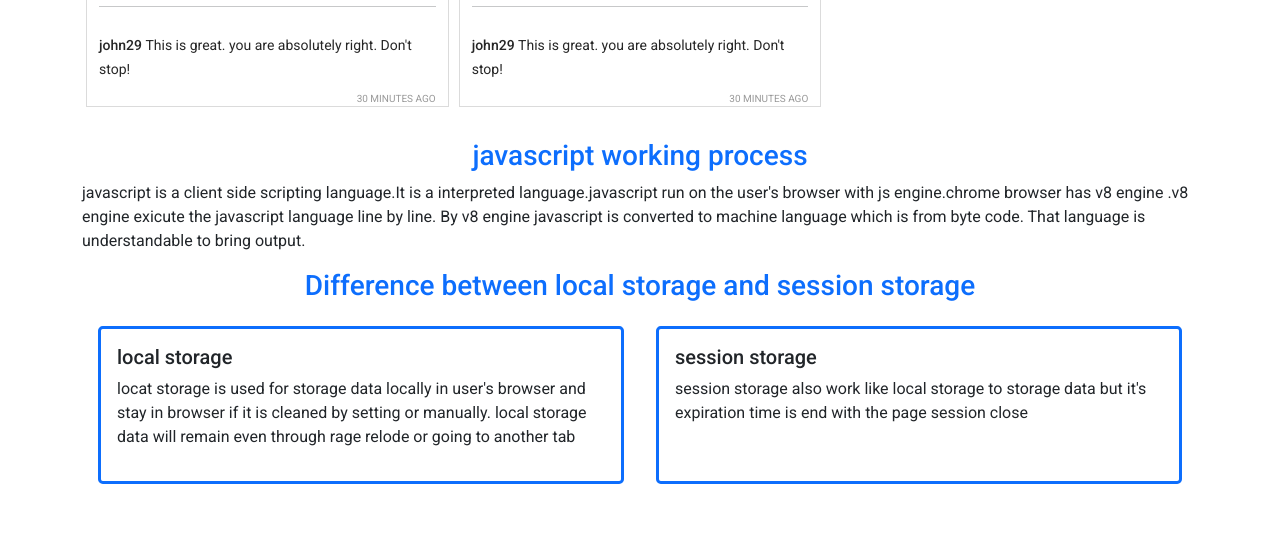
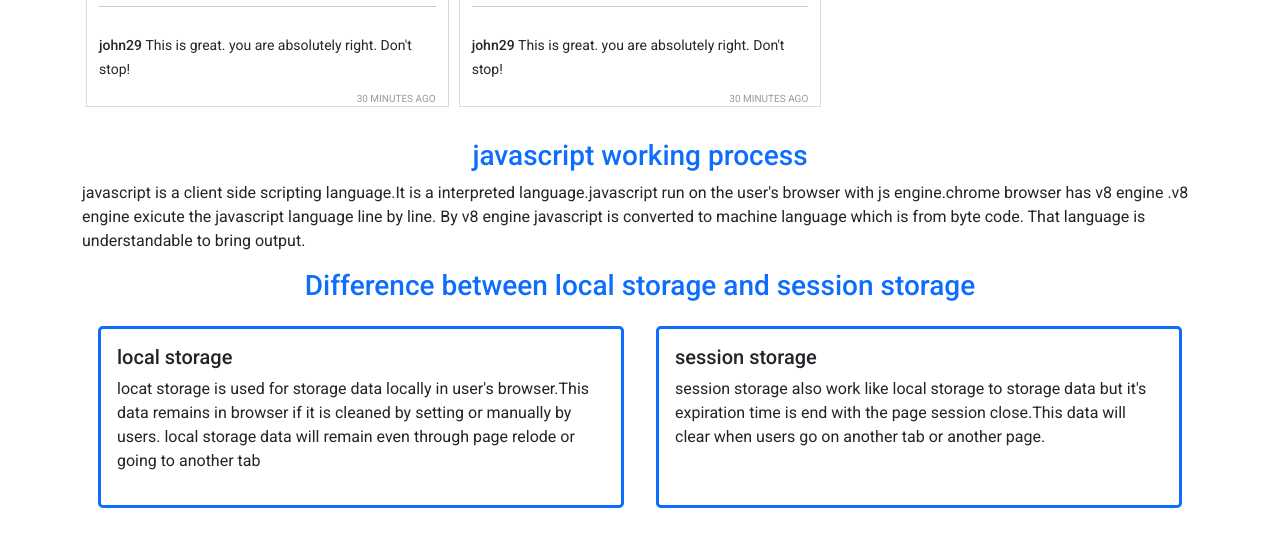
Before and after one commit to Hridoy776/insta-sohor-website, a plain HTML site: page index.html in a window 1280 px wide. Shown: the part 1425-1965 px from the top of the page. Before the commit the page ends 1941 px from the top, so only its background shows below. Drawn offline with nearby package versions, Linux system fonts and the light colour scheme.

Commit message:
last commit

```diff
--- a/index.html
+++ b/index.html
@@ -88,11 +88,11 @@
                 <div class="d-lg-flex justify-content-center">
                     <div class="w-50 border border-3 rounded-3 border-primary p-3 m-3">
                         <h5>local storage</h5>
-                        <p>locat storage is used for storage data locally in user's browser and stay in browser if it is cleaned by setting or manually. local storage data will remain even through rage relode or going to another tab</p>
+                        <p>locat storage is used for storage data locally in user's browser.This data remains in browser if it is cleaned by setting or manually by users. local storage data will remain even through page relode or going to another tab</p>
                     </div>
                     <div class="w-50 border border-3 rounded-3 border-primary p-3 m-3">
                         <h5>session storage</h5>
-                        <p>session storage also work like local storage to storage data but it's expiration time is end with the page session close</p>
+                        <p>session storage also work like local storage to storage data but it's expiration time is end with the page session close.This data will clear when users go on another tab or another page.</p>
                     </div>
                 </div>
             </div>
```
